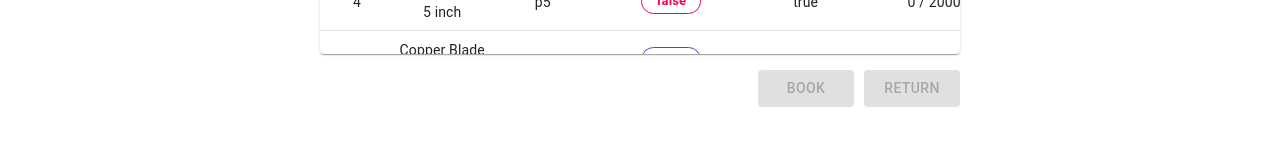
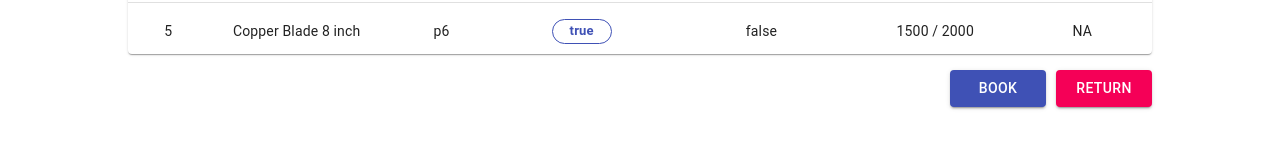
Before and after one commit to cloudwithtanvir/rental-project, a React (Create React App) app: page / in a window 1280 px wide. Shown: the part 435-584 px from the top of the page. Built offline with nearby package versions, Linux system fonts and the light colour scheme.

Commit message:
fixing the button

```diff
--- a/src/components/RentalHomeDataTable.js
+++ b/src/components/RentalHomeDataTable.js
@@ -31,7 +31,7 @@ function initDataFromLocalStorage(data) {
 
 const useStyles = makeStyles((theme) => ({
   root: {
-    width: "50%",
+    width: "80%",
   },
   localStorageParagraph: {
     textAlign: "left",
--- a/src/modules/DataTable/index.js
+++ b/src/modules/DataTable/index.js
@@ -53,6 +53,9 @@ export default function EnhancedTable({
   const [searched, setSearched] = React.useState("");
 
   React.useEffect(() => {
+    console.log('handleClick 2',dataList[0]);
+    setSelectedRow(dataList[0]);
+    callBackForTable(dataList[0]);
     setRows(dataList);
     cancelSearch();
   }, [dataList]);
@@ -69,17 +72,6 @@ export default function EnhancedTable({
     setSearched("");
     setRows(dataList);
     //requestSearch(searched);
-  };
-
-  const handleClick = (event, name) => {
-    // console.log(name);
-    if (selectedRow && selectedRow.id === name.id) {
-      callBackForTable(null);
-      setSelectedRow(null);
-    } else {
-      callBackForTable(name);
-      setSelectedRow(name);
-    }
   };
   const handleSelectAllClick = (event) => {
     if (event.target.checked) {
@@ -148,12 +140,10 @@ export default function EnhancedTable({
 
                   return (
                     <TableRow
-                      onClick={(event) => handleClick(event, row)}
                       hover
                       role="checkbox"
                       tabIndex={-1}
                       key={row.id}
-                      selected={selectedRow && selectedRow.id === row.id}
                       className={
                         selectedRow && selectedRow.availability
                           ? classes.tableRowTrue
--- a/src/modules/ProductCheckout/components/ButtonGroup.js
+++ b/src/modules/ProductCheckout/components/ButtonGroup.js
@@ -20,7 +20,7 @@ export default function ButtonGroup({ handleOpenCheckoutDialog, selectedRow }) {
         variant="contained"
         color="primary"
         onClick={() => handleOpenCheckoutDialog("book")}
-        disabled={!selectedRow || !selectedRow.availability}
+
         className={classes.button}
       >
         Book
@@ -29,7 +29,7 @@ export default function ButtonGroup({ handleOpenCheckoutDialog, selectedRow }) {
         variant="contained"
         color="secondary"
         onClick={() => handleOpenCheckoutDialog("return")}
-        disabled={!selectedRow || selectedRow.availability}
+
         className={classes.button}
       >
         Return
--- a/src/modules/ProductCheckout/index.js
+++ b/src/modules/ProductCheckout/index.js
@@ -50,7 +50,7 @@ export default function ProductCheckout({
     // calulation for booking and post only if yes pressed on final confirmation dialog
     if (e === "success") {
       if (buttonType === "book") postBooking({ ...product }, { ...timeRange });
-      //else postReturn({ ...product }, mileAgeAdded);
+      else postReturn({ ...product }, mileAgeAdded);
       updateTable();
       setOpen(false);
     }
```
Also changed, not shown: 1 other file (tests, documents, lock files or other folders).
